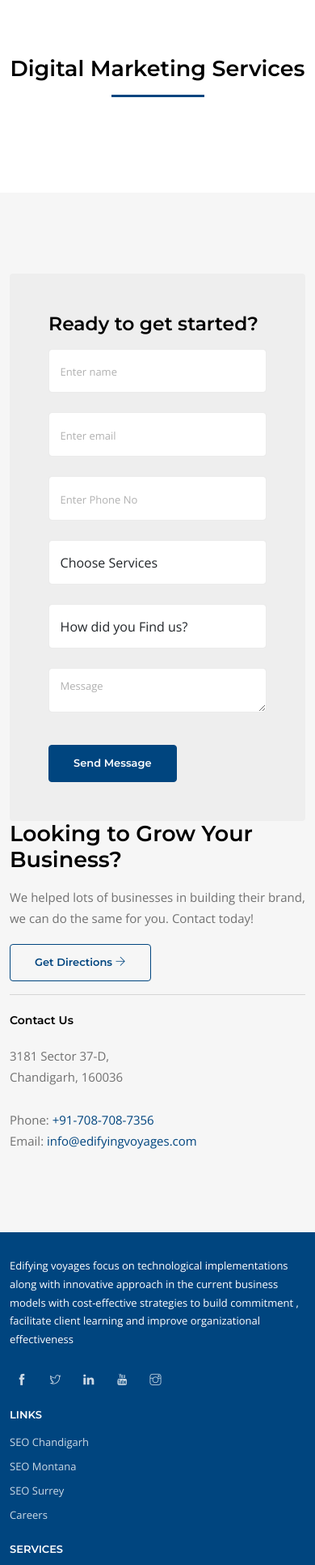
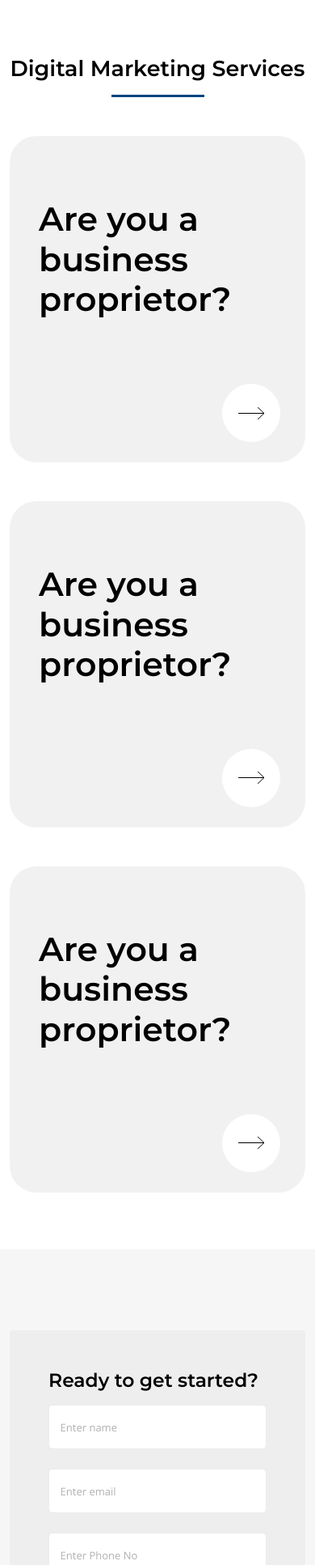
Before and after one commit to tarunwadhwawins/Edifyingvoyagesnew, a PHP site: page /Dits-Website/about in a window 390 px wide; the page is wider, and only the part inside the window is pictured. Shown: the part 4567-6500 px from the top of that part at 81% size. Run offline with PHP 8.4, Linux system fonts and the light colour scheme; data comes from the database, SQL or seed files in the repository; style sheets or scripts are compiled from the project's sources.

Commit message:
about us page change

```diff
--- a/about.php
+++ b/about.php
@@ -134,7 +134,26 @@
                 </div>
                 <div class="col-md-12">
                     <div class="digital-desc">
-
+                         <div class="row g-5 justify-content-center">
+                            <div class="col-lg-4 col-md-6">
+                                <div class="digital-desc-box">
+                                    <h3>Are you a business proprietor?</h3>
+                                    <span><img src="assets/svg-icons/right-arrow.svg" alt=""></span>
+                                </div>
+                            </div>
+                            <div class="col-lg-4 col-md-6">
+                                <div class="digital-desc-box">
+                                    <h3>Are you a business proprietor?</h3>
+                                    <span><img src="assets/svg-icons/right-arrow.svg" alt=""></span>
+                                </div>
+                            </div>
+                            <div class="col-lg-4 col-md-6">
+                                <div class="digital-desc-box">
+                                    <h3>Are you a business proprietor?</h3>
+                                    <span><img src="assets/svg-icons/right-arrow.svg" alt=""></span>
+                                </div>
+                            </div>
+                         </div>
                     </div>
                 </div>
             </div>
--- a/assets/css/header.css
+++ b/assets/css/header.css
@@ -25,6 +25,11 @@
   font-size: inherit;
   height: auto;
   width: 80px;
+}
+@media (min-width: 991px) {
+  .header .navbar .collapse .ti-close {
+    display: none;
+  }
 }
 @media (max-width: 991px) {
   .header .navbar .collapse {
--- a/assets/css/style.css
+++ b/assets/css/style.css
@@ -97,7 +97,11 @@
 .portfolio-section .feature-tabs-wrap .feature-tab-content .portfolio-content .portfolio-wrapper {
   display: flex;
   justify-content: space-between;
-  flex-wrap: wrap;
+}
+@media (max-width: 767px) {
+  .portfolio-section .feature-tabs-wrap .feature-tab-content .portfolio-content .portfolio-wrapper {
+    flex-wrap: wrap;
+  }
 }
 .portfolio-section .feature-tabs-wrap .feature-tab-content .portfolio-content .portfolio-wrapper .portfolio-left {
   margin-right: 50px;
@@ -808,7 +812,7 @@
 .about-business .about-services .inner-service {
   width: 213px;
   height: 227px;
-  background: #F5F5F5;
+  background: #f5f5f5;
   border-radius: 10px;
   display: flex;
   flex-direction: column;
@@ -837,7 +841,7 @@
   width: 100%;
 }
 .customer-base .customer-base-img .customer-base-content {
-  background: linear-gradient(180deg, #0D78B4 0%, #4BABE1 48.96%, #529EC8 100%);
+  background: linear-gradient(180deg, #0d78b4 0%, #4babe1 48.96%, #529ec8 100%);
   box-shadow: 0px 0px 10px -1px rgba(0, 0, 0, 0.19);
   border-radius: 10px;
   width: 324px;
@@ -852,7 +856,7 @@
   font-weight: 600;
   font-size: 41px;
   line-height: 50px;
-  color: #FFFFFF;
+  color: #ffffff;
   left: 40px;
   position: relative;
 }
@@ -877,7 +881,7 @@
   margin: 0 85px;
 }
 .digital-business .business-desc .business-wrapper .business-container {
-  background: linear-gradient(180deg, #0D78B4 0%, #4BABE1 48.96%, #529EC8 100%);
+  background: linear-gradient(180deg, #0d78b4 0%, #4babe1 48.96%, #529ec8 100%);
   border-radius: 14.2222px;
   width: 256px;
   height: 256px;
@@ -890,7 +894,7 @@
   font-size: 80px;
   line-height: 80px;
   text-align: center;
-  color: #FFFFFF;
+  color: #ffffff;
   margin: 0 0 22px 0;
 }
 .digital-business .business-desc .business-wrapper .business-container label {
@@ -898,7 +902,7 @@
   font-size: 26.1988px;
   line-height: 32px;
   text-align: center;
-  color: #FFFFFF;
+  color: #ffffff;
 }
 .how-its-done {
   background-image: url(../images/marketing-team.jpg);
@@ -908,3 +912,27 @@
 .how-its-done .done-desc p {
   font-size: 24px;
 }
+
+.digital-marketing .digital-desc .digital-desc-box {
+  background-color: #F1F1F1;
+  padding: 78px 36px 160px;
+  border-radius: 33px;
+  position: relative;
+}
+.digital-marketing .digital-desc .digital-desc-box h3 {
+  font-size: 41px;
+  color: var(--black-color);
+}
+.digital-marketing .digital-desc .digital-desc-box span {
+  width: 72px;
+  height: 72px;
+  display: flex;
+  align-items: center;
+  justify-content: center;
+  background-color: #fff;
+  border-radius: 50%;
+  position: absolute;
+  right: 31px;
+  bottom: 25px;
+  cursor: pointer;
+}
--- a/common/footer.php
+++ b/common/footer.php
@@ -2,35 +2,18 @@
          <div class="footer-top gradient-bg">
              <div class="container-xl">
                  <div class="row">
-                     <div class="col-sm-12 col-md-12 col-lg-9">
+                     <div class="col-sm-12 col-md-12 col-lg-12">
                          <div class="row footer-top-wrap">
-                             <div class="col-md-4 col-sm-6">
+                             <div class="col-lg-3">
                                  <div class="footer-nav-wrap text-white">
                                      <!-- <div class="bottom-logo"><img src="assets/images/logo.svg" alt="logo"/></div> -->
                                      <p>Edifying voyages focus on technological implementations along with innovative approach in the current business models with cost-effective strategies to build commitment , facilitate client learning and improve organizational effectiveness</p>
-                                     <div class="social-nav mt-4">
-                                         <ul class="list-unstyled social-list mb-0">
-                                             <li class="list-inline-item tooltip-hover">
-                                                 <a href="https://www.facebook.com/edifyingvoyages/" target="_blank" class="rounded"><span class="ti-facebook"></span></a>
-                                                 <div class="tooltip-item">Facebook</div>
-                                             </li>
-                                             <li class="list-inline-item tooltip-hover"><a href="https://twitter.com/edifyingv" target="_blank" class="rounded"><span class="ti-twitter"></span></a>
-                                                 <div class="tooltip-item">Twitter</div>
-                                             </li>
-                                             <li class="list-inline-item tooltip-hover"><a href="https://www.linkedin.com/company/edifying-voyages/" target="_blank" class="rounded"><span class="ti-linkedin"></span></a>
-                                                 <div class="tooltip-item">Linkedin</div>
-                                             </li>
-                                             <li class="list-inline-item tooltip-hover"><a href="https://www.youtube.com/channel/UCnGA56JPSWnAUtyt0epmZpg" target="_blank" class="rounded"><span class="ti-youtube"></span></a>
-                                                 <div class="tooltip-item">Youtube</div>
-                                             </li>
-                                             <li class="list-inline-item tooltip-hover"><a href="https://www.instagram.com/edifyingvoyages/" target="_blank" class="rounded"><span class="ti-instagram"></span></a>
-                                                 <div class="tooltip-item">Instagram</div>
-                                             </li>
-                                         </ul>
+                                     <div class="d-lg-block d-none">
+                                        <?php include ('common/social-media.php'); ?>
                                      </div>
                                  </div>
                              </div>
-                             <div class="col-md-4 col-sm-6">
+                             <div class="col-lg-3 col-sm-4">
                                  <div class="footer-nav-wrap text-white">
                                      <h4 class="text-white text-uppercase">Links</h4>
                                      <ul class="nav flex-column">
@@ -50,7 +33,7 @@
 
                                  </div>
                              </div>
-                             <div class="col-md-4 col-sm-6">
+                             <div class="col-lg-3 col-sm-4">
                                  <div class="footer-nav-wrap text-white">
                                      <h4 class="text-white text-uppercase">Services</h4>
                                      <ul class="nav flex-column">
@@ -69,10 +52,8 @@
                                      </ul>
                                  </div>
                              </div>
-                         </div>
-                     </div>
-                     <div class="col-sm-12 col-md-6 col-lg-3">
-                         <div class="row footer-top-wrap mt-md-4 mt-sm-0 mt-lg-0">
+                             <div class="col-lg-3 col-sm-4">
+                                 <div class="row footer-top-wrap">
                                      <div class="col-12">
                                          <div class="footer-nav-wrap text-white">
                                              <h4 class="text-white">GET IN TOUCH</h4>
@@ -95,6 +76,12 @@
                                      </div>
                                  </div>
                              </div>
+                             <div class="col-sm-12  footer-nav-wrap text-white d-lg-none d-block">
+                                <?php include ('common/social-media.php'); ?>
+                             </div>
+                         </div>
+                     </div>
+
                  </div>
              </div>
          </div>
--- /dev/null
+++ b/common/social-media.php
@@ -0,0 +1,20 @@
+<div class="social-nav mt-4">
+    <ul class="list-unstyled social-list mb-0">
+        <li class="list-inline-item tooltip-hover">
+            <a href="https://www.facebook.com/edifyingvoyages/" target="_blank" class="rounded"><span class="ti-facebook"></span></a>
+            <div class="tooltip-item">Facebook</div>
+        </li>
+        <li class="list-inline-item tooltip-hover"><a href="https://twitter.com/edifyingv" target="_blank" class="rounded"><span class="ti-twitter"></span></a>
+            <div class="tooltip-item">Twitter</div>
+        </li>
+        <li class="list-inline-item tooltip-hover"><a href="https://www.linkedin.com/company/edifying-voyages/" target="_blank" class="rounded"><span class="ti-linkedin"></span></a>
+            <div class="tooltip-item">Linkedin</div>
+        </li>
+        <li class="list-inline-item tooltip-hover"><a href="https://www.youtube.com/channel/UCnGA56JPSWnAUtyt0epmZpg" target="_blank" class="rounded"><span class="ti-youtube"></span></a>
+            <div class="tooltip-item">Youtube</div>
+        </li>
+        <li class="list-inline-item tooltip-hover"><a href="https://www.instagram.com/edifyingvoyages/" target="_blank" class="rounded"><span class="ti-instagram"></span></a>
+            <div class="tooltip-item">Instagram</div>
+        </li>
+    </ul>
+</div>
--- a/scss/header.scss
+++ b/scss/header.scss
@@ -31,6 +31,11 @@
             width: 80px;
         }
         .collapse {
+            .ti-close {
+                @media (min-width:991px) {
+                    display: none;
+                }
+            }
             @media (max-width: 991px) {
                 display: block !important;
                 position: fixed;
@@ -52,6 +57,7 @@
                     right: 10px;
                     top: 10px;
                     cursor: pointer;
+
                 }
 
                 .menu {
--- a/scss/style.scss
+++ b/scss/style.scss
@@ -75,7 +75,7 @@
         box-shadow: 0 0 62px hsl(0deg 0% 0% / 12%);
         padding: 40px;
         width: 100%;
-        @media (max-width:575px) {
+        @media (max-width: 575px) {
             padding: 15px;
         }
         .feature-tabs {
@@ -96,7 +96,7 @@
                         color: var(--white-color) !important;
                         background-color: var(--primary-color);
                     }
-                    @media (max-width:575px) {
+                    @media (max-width: 575px) {
                         padding: 15px;
                     }
                     h6 {
@@ -114,11 +114,13 @@
                 .portfolio-wrapper {
                     display: flex;
                     justify-content: space-between;
-                    flex-wrap: wrap;
+                    @media (max-width: 767px) {
+                        flex-wrap: wrap;
+                    }
                     .portfolio-left {
                         margin-right: 50px;
                         width: 60%;
-                        @media (max-width:767px) {
+                        @media (max-width: 767px) {
                             width: 100%;
                             margin: 0 0 20px;
                         }
@@ -135,7 +137,7 @@
                         width: 35%;
                         max-height: 100%;
                         min-height: 100%;
-                        @media (max-width:767px) {
+                        @media (max-width: 767px) {
                             width: 100%;
                         }
                         .portfolio-desc {
@@ -293,7 +295,7 @@
     position: relative;
     height: 100%;
     padding: 40px;
-    @media (max-width:767px) {
+    @media (max-width: 767px) {
         padding: 15px;
     }
     .detail-link {
@@ -969,8 +971,6 @@
     }
 }
 
-
-
 // about us page
 
 .about-business {
@@ -986,13 +986,13 @@
         flex-wrap: wrap;
         align-items: center;
         justify-content: center;
-        @media (max-width:991px) {
+        @media (max-width: 991px) {
             margin: 40px 0 0;
         }
         .inner-service {
             width: 213px;
             height: 227px;
-            background: #F5F5F5;
+            background: #f5f5f5;
             border-radius: 10px;
             display: flex;
             flex-direction: column;
@@ -1029,7 +1029,7 @@
         }
 
         .customer-base-content {
-            background: linear-gradient(180deg, #0D78B4 0%, #4BABE1 48.96%, #529EC8 100%);
+            background: linear-gradient(180deg, #0d78b4 0%, #4babe1 48.96%, #529ec8 100%);
             box-shadow: 0px 0px 10px -1px rgba(0, 0, 0, 0.19);
             border-radius: 10px;
             width: 324px;
@@ -1044,7 +1044,7 @@
                 font-weight: 600;
                 font-size: 41px;
                 line-height: 50px;
-                color: #FFFFFF;
+                color: #ffffff;
                 left: 40px;
                 position: relative;
             }
@@ -1056,7 +1056,7 @@
         flex-direction: column;
         justify-content: center;
         height: 100%;
-        @media (max-width:991px) {
+        @media (max-width: 991px) {
             margin: 30px 0 0;
         }
     }
@@ -1068,13 +1068,14 @@
         align-items: center;
         justify-content: center;
 
-        .business-content {}
+        .business-content {
+        }
 
         .business-wrapper {
             margin: 0 85px;
 
             .business-container {
-                background: linear-gradient(180deg, #0D78B4 0%, #4BABE1 48.96%, #529EC8 100%);
+                background: linear-gradient(180deg, #0d78b4 0%, #4babe1 48.96%, #529ec8 100%);
                 border-radius: 14.2222px;
                 width: 256px;
                 height: 256px;
@@ -1087,7 +1088,7 @@
                     font-size: 80px;
                     line-height: 80px;
                     text-align: center;
-                    color: #FFFFFF;
+                    color: #ffffff;
                     margin: 0 0 22px 0;
                 }
 
@@ -1096,14 +1097,13 @@
                     font-size: 26.1988px;
                     line-height: 32px;
                     text-align: center;
-                    color: #FFFFFF;
+                    color: #ffffff;
                 }
             }
 
-            .business-image {}
-
+            .business-image {
+            }
         }
-
     }
 }
 
@@ -1113,7 +1113,35 @@
     background-size: cover;
     .done-desc {
         p {
-          font-size:24px;
+            font-size: 24px;
         }
     }
 }
+
+.digital-marketing {
+    .digital-desc {
+        .digital-desc-box {
+            background-color: #F1F1F1;
+            padding: 78px 36px 160px;
+            border-radius: 33px;
+            position: relative;
+            h3 {
+                font-size: 41px;
+                color: var(--black-color);
+            }
+            span {
+                width: 72px;
+                height: 72px;
+                display: flex;
+                align-items: center;
+                justify-content: center;
+                background-color: #fff;
+                border-radius: 50%;
+                position: absolute;
+                right: 31px;
+                bottom: 25px;
+                cursor: pointer;
+            }
+        }
+    }
+}
```
Also changed, not shown: assets/svg-icons/right-arrow.svg (added), scss/footer.scss (line endings or trailing spaces). Lines whose indentation alone changed are shown as unchanged.
